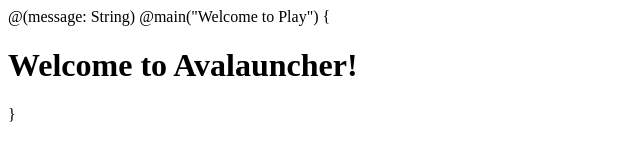
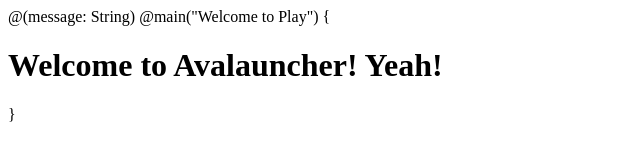
Before and after one commit to adanek/Avalancher, a plain HTML site: page app/views/index.scala.html in a window 1280 px wide. Shown: the whole page, without its empty margins (0-640 px from the left). Drawn offline with Linux system fonts and the light colour scheme.

Commit message:
Important change

```diff
--- a/app/views/index.scala.html
+++ b/app/views/index.scala.html
@@ -2,6 +2,6 @@
 
 @main("Welcome to Play") {
 
-    <h1>Welcome to Avalauncher!</h1>
+    <h1>Welcome to Avalauncher! Yeah!</h1>
 
 }
```
